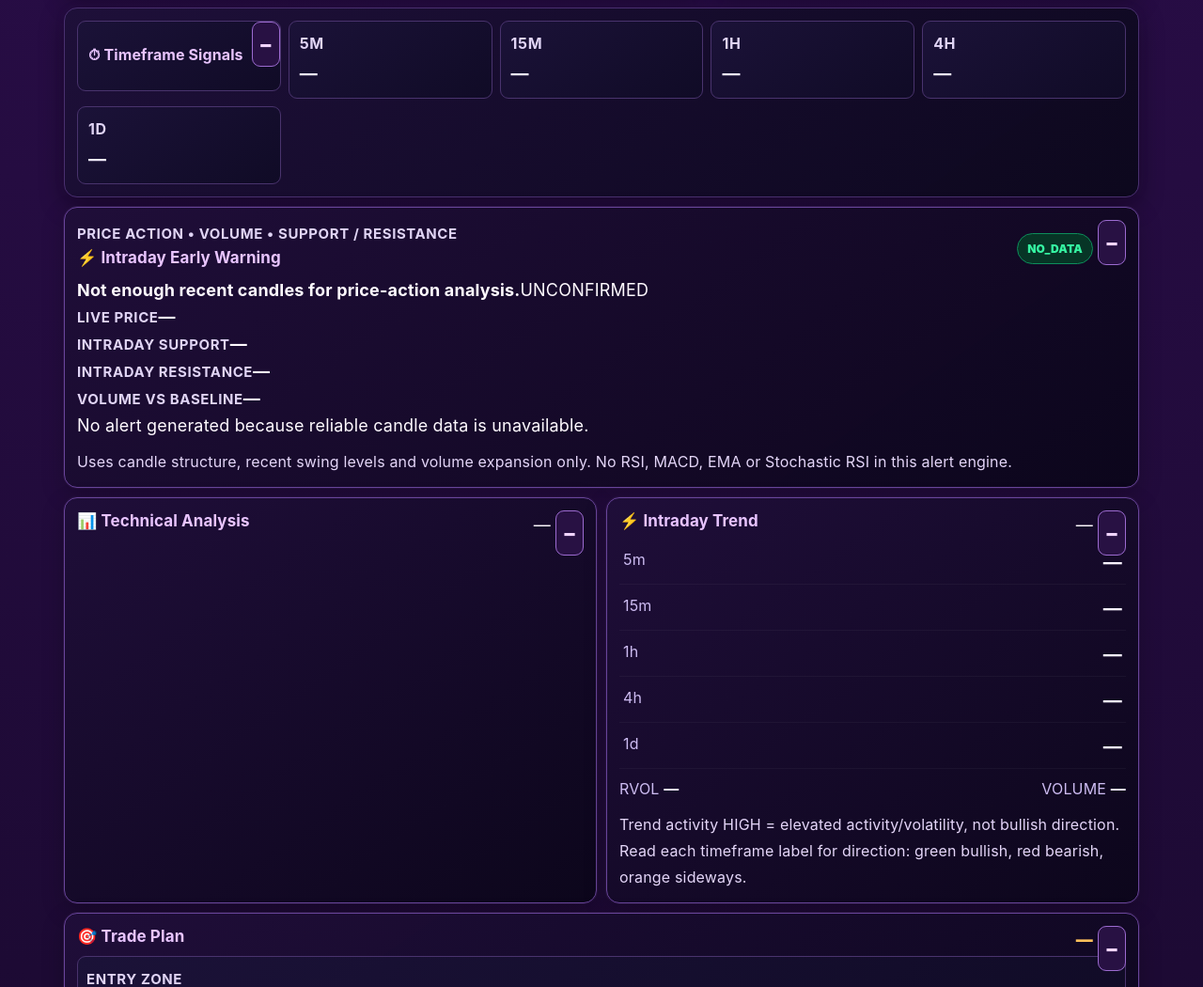
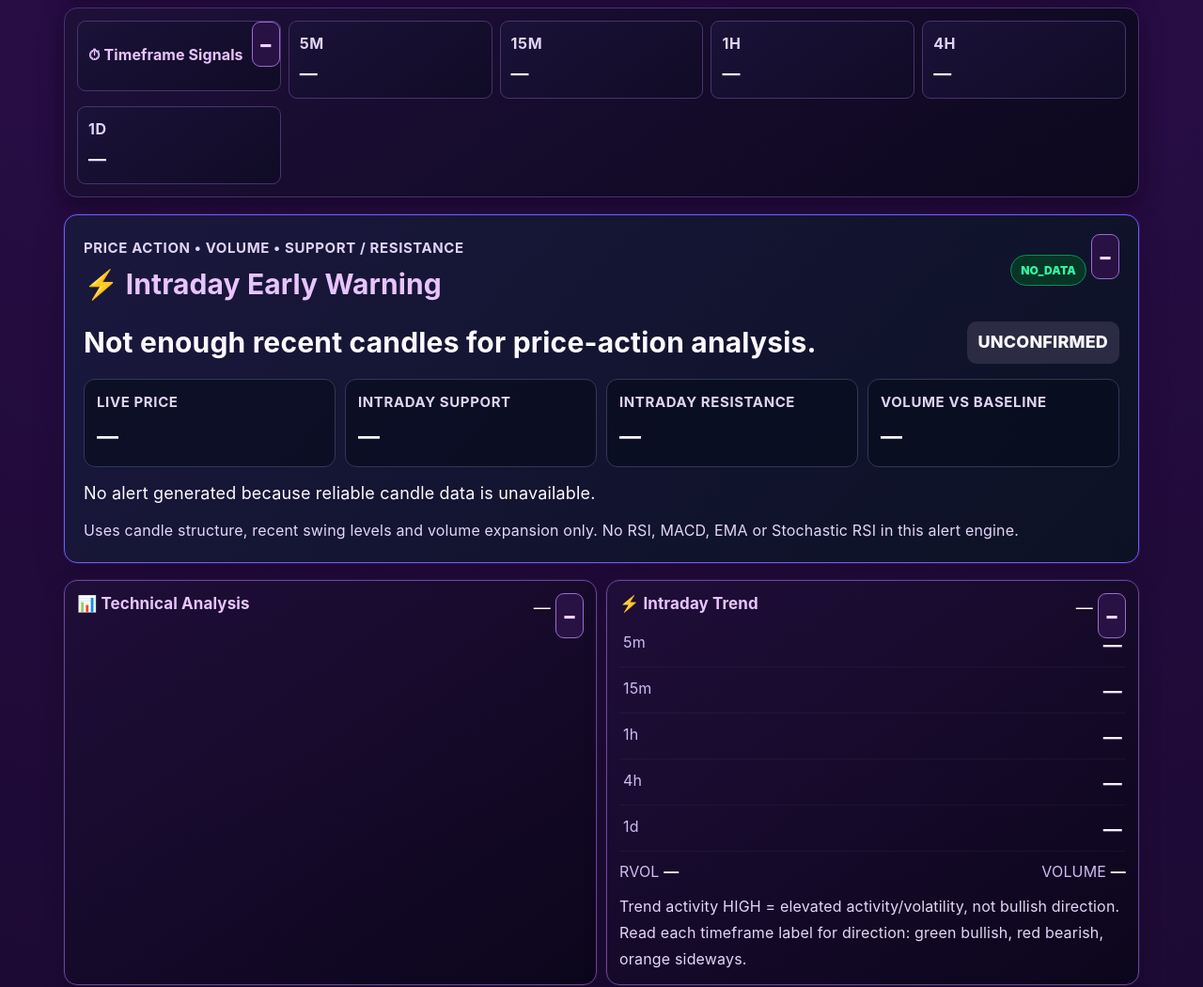
Before and after one commit to ansh9999999/NAKSHATRA-AI-CRYPTO, a FastAPI app: page / in a window 1280 px wide. Shown: the part 593-1643 px from the top of the page at 94% size. Run offline with FastAPI, Linux system fonts and the light colour scheme; data that the repository does not hold is empty.

Commit message:
Add files via upload

```diff
--- a/static/style.css
+++ b/static/style.css
@@ -243,3 +243,9 @@ small,.eyebrow,.market-row small,.plan-grid small{font-size:15px!important;color
 .why-ai-card .reason-list .why-reason{padding:16px 17px!important;font-weight:650!important;color:#ffffff!important;background:#160e29!important;border-left-width:5px!important;overflow-wrap:anywhere!important}
 .why-ai-card .reason-list .why-reason small,.why-ai-card .reason-list .why-reason span{color:#f2e7ff!important;text-transform:none!important}
 @media(max-width:620px){.why-ai-card{padding:13px!important}.why-ai-card .section-head h2{font-size:25px!important}.why-ai-card .reason-list .why-reason,.why-ai-card .reason-list .why-reason *{font-size:20px!important;line-height:1.65!important}.why-ai-card .reason-list .why-reason{padding:15px 13px!important}}
+
+
+/* v7.3: high-visibility intraday price-action warning */
+.early-warning-card{margin:18px 0;border:1px solid #6d5dfc;background:linear-gradient(135deg,rgba(26,24,62,.98),rgba(11,18,36,.98));padding:20px;box-shadow:0 0 0 1px rgba(124,92,255,.12),0 12px 34px rgba(0,0,0,.18)}
+.early-warning-card .section-head h2{font-size:clamp(23px,3vw,30px);margin:4px 0}.ew-main{display:flex;align-items:center;justify-content:space-between;gap:12px;flex-wrap:wrap;margin:16px 0}.ew-main strong{font-size:clamp(22px,3vw,30px);line-height:1.25}.ew-main span{font-size:18px;font-weight:800;padding:8px 12px;border-radius:10px;background:#2b2b43}.ew-levels{display:grid;grid-template-columns:repeat(4,minmax(0,1fr));gap:10px}.ew-levels>div{padding:13px;border:1px solid #303956;border-radius:12px;background:rgba(7,12,28,.65);min-width:0}.ew-levels small{display:block;color:#b8c2df;font-size:13px;font-weight:700;margin-bottom:7px}.ew-levels b{font-size:clamp(17px,2vw,23px);overflow-wrap:anywhere}.ew-reasons{display:grid;gap:8px;margin-top:14px}.ew-reason{font-size:17px;line-height:1.45;padding:10px 12px;background:rgba(17,25,48,.9);border-radius:9px;border-left:3px solid #8b7cff}.ew-caveat{font-size:14px;color:#c0c9e0;line-height:1.5;margin-top:5px}.early-warning-card.ew-bull{border-color:#22c55e}.early-warning-card.ew-bull .ew-main strong,.early-warning-card.ew-bull #ewBias{color:#4ade80}.early-warning-card.ew-bear{border-color:#ef4444}.early-warning-card.ew-bear .ew-main strong,.early-warning-card.ew-bear #ewBias{color:#f87171}.early-warning-card.ew-side{border-color:#f59e0b}.early-warning-card.ew-side .ew-main strong,.early-warning-card.ew-side #ewBias{color:#fbbf24}
+@media(max-width:650px){.early-warning-card{padding:14px}.ew-levels{grid-template-columns:repeat(2,minmax(0,1fr))}.ew-reason{font-size:16px}.ew-main strong{font-size:22px}}
```
